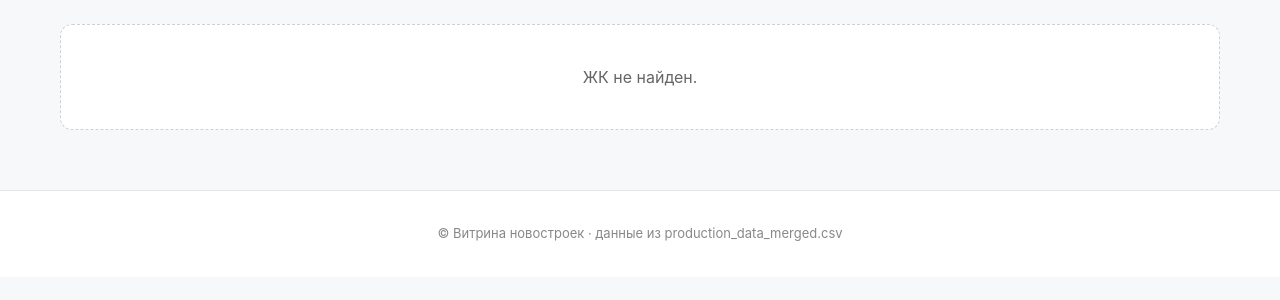
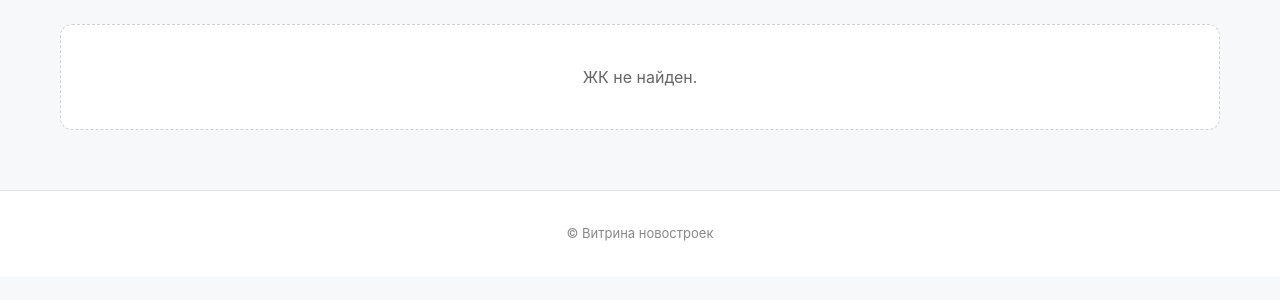
Before and after one commit to Legoman1234567890/pytorchiki_flask, a Flask app: page /detail/1 in a window 1280 px wide. Shown: the part 63-363 px from the top of the page. Run offline with Flask 3, Linux system fonts and the light colour scheme; some libraries are stand-ins or nearby versions.

Commit message:
Update base.html

```diff
--- a/templates/base.html
+++ b/templates/base.html
@@ -42,7 +42,7 @@
 </main>
 
 <footer class="footer">
-    <p>© Витрина новостроек · данные из production_data_merged.csv</p>
+    <p>© Витрина новостроек</p>
 </footer>
 
 <script src="https://cdn.jsdelivr.net/npm/choices.js@10.2.0/public/assets/scripts/choices.min.js"></script>
```
